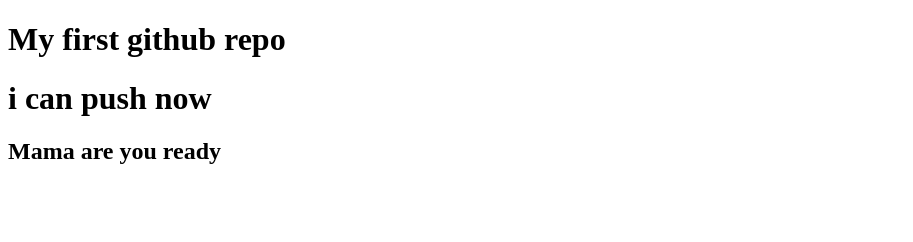
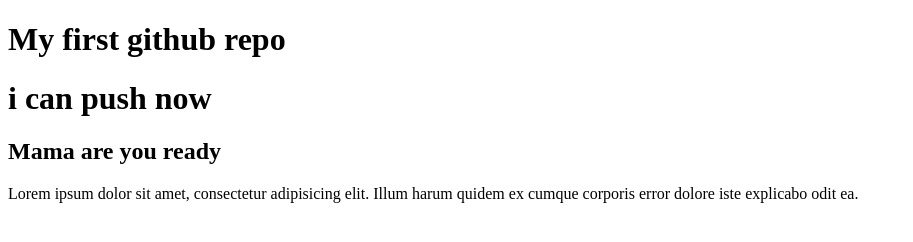
Before and after one commit to Rana2324/my-first-repo, a plain HTML site: page index.html in a window 1280 px wide. Shown: the whole page, without its empty margins (0-913 px from the left). Drawn offline with Linux system fonts and the light colour scheme.

Commit message:
added new p tag

```diff
--- a/index.html
+++ b/index.html
@@ -10,5 +10,6 @@
     <h1>My first github repo</h1>
     <h1>i can push now</h1>
     <h2>Mama are you ready</h2>
+    <p>Lorem ipsum dolor sit amet, consectetur adipisicing elit. Illum harum quidem ex cumque corporis error dolore iste explicabo odit ea.</p>
 </body>
 </html>
```
